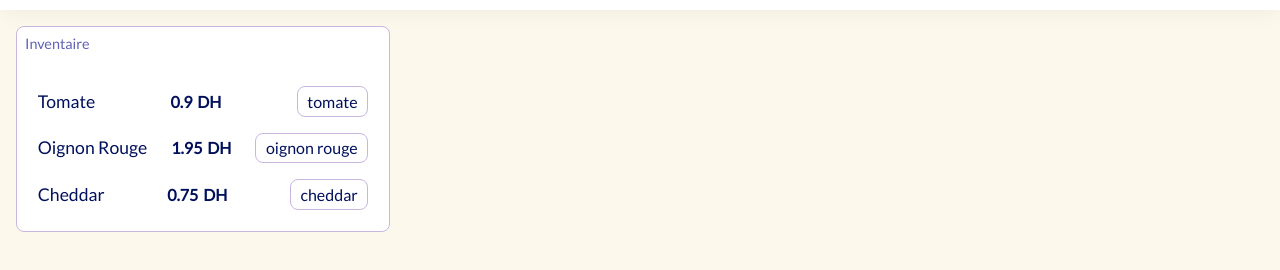
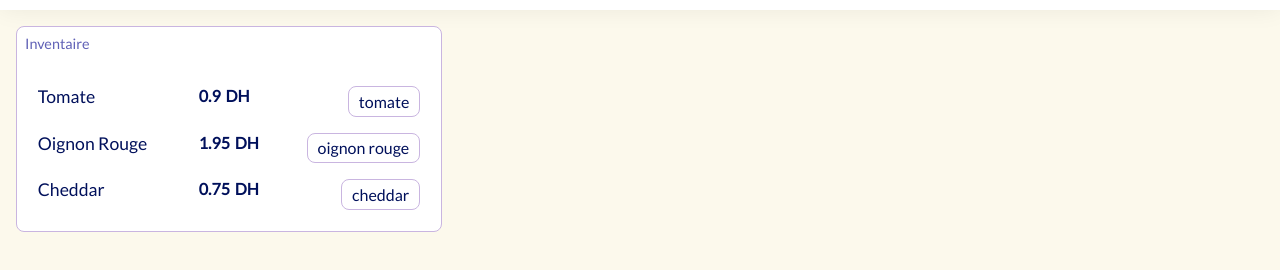
Before and after one commit to IliassZahDev/Sandwich-maker, a plain HTML site: page index.html in a window 1280 px wide. Shown: the part 50-320 px from the top of the page. Drawn offline with Linux system fonts and the light colour scheme.

Commit message:
Change sidebare layout to grid

```diff
--- a/index.html
+++ b/index.html
@@ -26,23 +26,25 @@
   <main class="flex-item">
     <nav>
       <div class="nav-head">inventaire</div>
-      <ul class="ingredients-list">
-        <li class="ingredients-item flex-item">
+      <div class="ingredients-list">
+
         <p class="ingr-name">tomate</p>
         <div class="ingr-price">0.9<span class="unit">dh</span></div>
+        <div class="ingr-container">
           <div class="ingr-article tomate" draggable="true">tomate</div>
-        </li>
-        <li class="ingredients-item flex-item">
+        </div>
+
         <p class="ingr-name">oignon rouge</p>
         <div class="ingr-price">1.95<span class="unit">dh</span></div>
+        <div class="ingr-container">
           <div class="ingr-article oignon-rouge" draggable="true">oignon rouge</div>
-        </li>
-        <li class="ingredients-item flex-item">
+        </div>
         <p class="ingr-name">cheddar</p>
         <div class="ingr-price">0.75<span class="unit">dh</span></div>
+        <div class="ingr-container">
           <div class="ingr-article cheddar" draggable="true">cheddar</div>
-        </li>
-      </ul>
+        </div>
+      </div>
     </nav>
   </main>
 
--- a/style/sidebare.css
+++ b/style/sidebare.css
@@ -16,12 +16,9 @@ nav{
   }
   .ingredients-list{
     padding: .8em;
-    .ingredients-item:not(:last-child){
-      margin-bottom: 1em;
-    }
-    .ingredients-item{
-      justify-content: space-between;
-      gap: 1.5em;
+    display: grid;
+    grid-template-columns: 1fr auto 1fr;
+    gap: 1em 3em;
     .ingr-name{
       text-transform: capitalize;
       font-size: 1.1em;
@@ -34,7 +31,11 @@ nav{
       }
     }
     /* TODO: Commun style for all ingredients */
+    .ingr-container{
+      display: flex;
+      justify-content: end;
         .ingr-article{
+          display: inline;
           border: 1px solid var(--border-color);
           border-radius: .5em;
 
```
Lines whose indentation alone changed are shown as unchanged.
